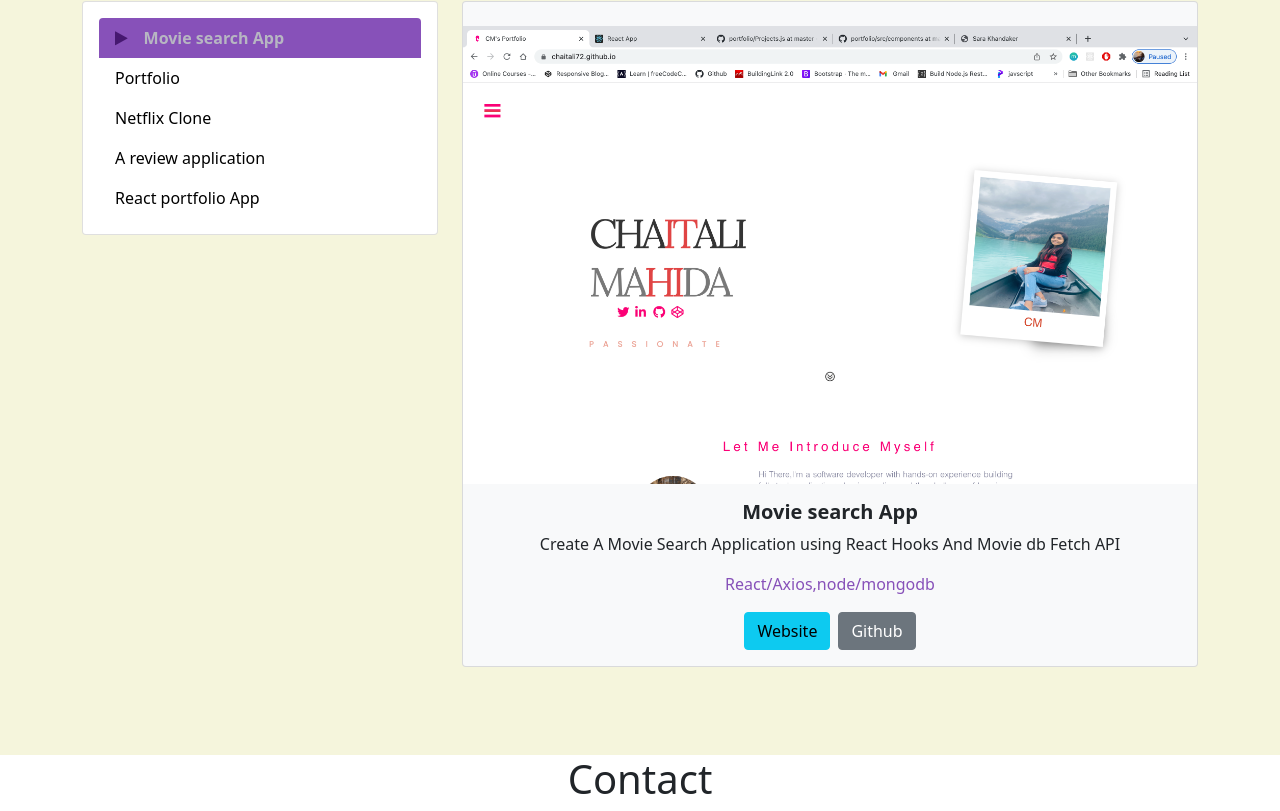
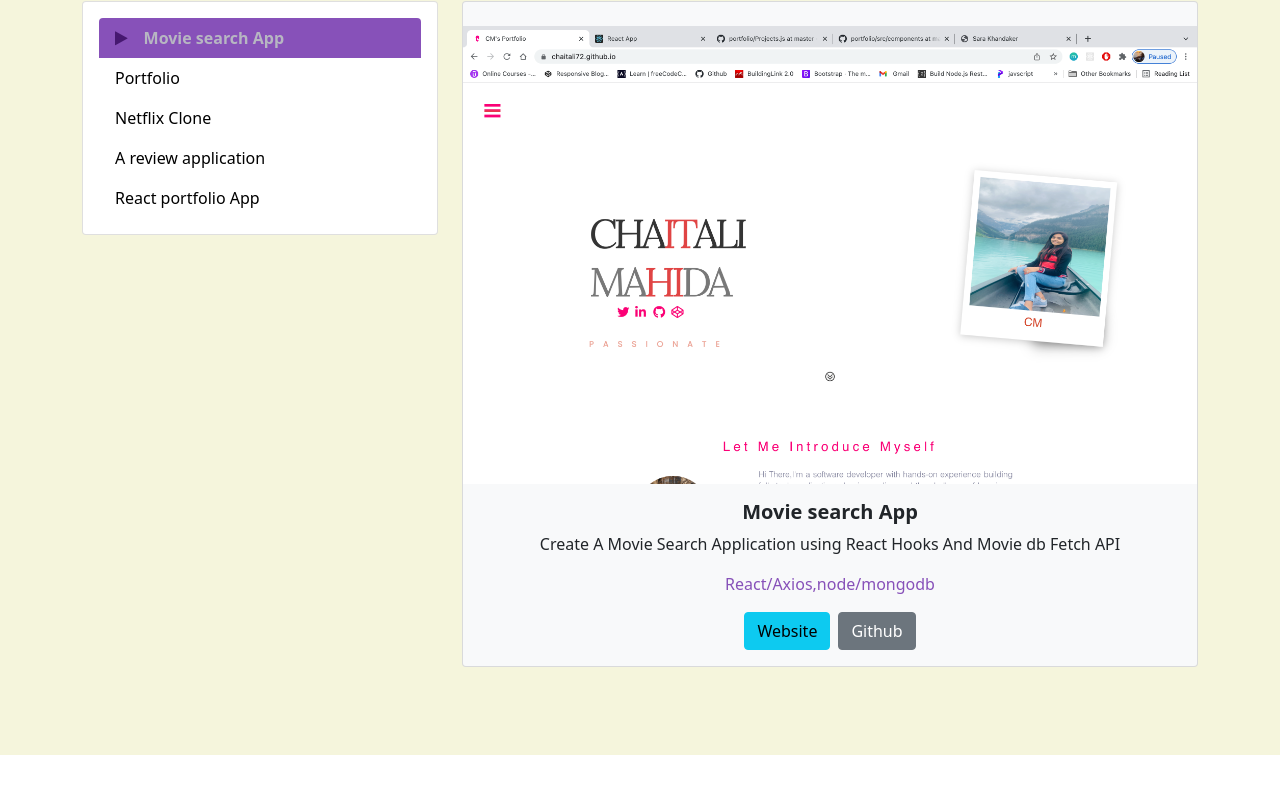
Before and after one commit to chaitali72/React-portfolio, a React (Create React App) app: page / in a window 1280 px wide. Shown: the part 1227-2038 px from the top of the page. After the commit the page ends 1982 px from the top, so only its background shows below. Built offline with nearby package versions, Linux system fonts and the light colour scheme; a web font is replaced by a local one.

Commit message:
add image/description to the singleprojectT

```diff
--- a/src/components/About.js
+++ b/src/components/About.js
@@ -41,7 +41,6 @@ export class About extends Component {
                   alt="techlogo"
                   width="50"
                   className="tech-icons"
-                  width="50"
                 ></img>
                 <img
                   src={mongodb}
--- a/src/components/Contact.js
+++ b/src/components/Contact.js
@@ -2,11 +2,7 @@ import React, { Component } from "react";
 
 export class Contact extends Component {
   render() {
-    return (
-      <div>
-        <h1>Contact</h1>
-      </div>
-    );
+    return <div></div>;
   }
 }
 
```
